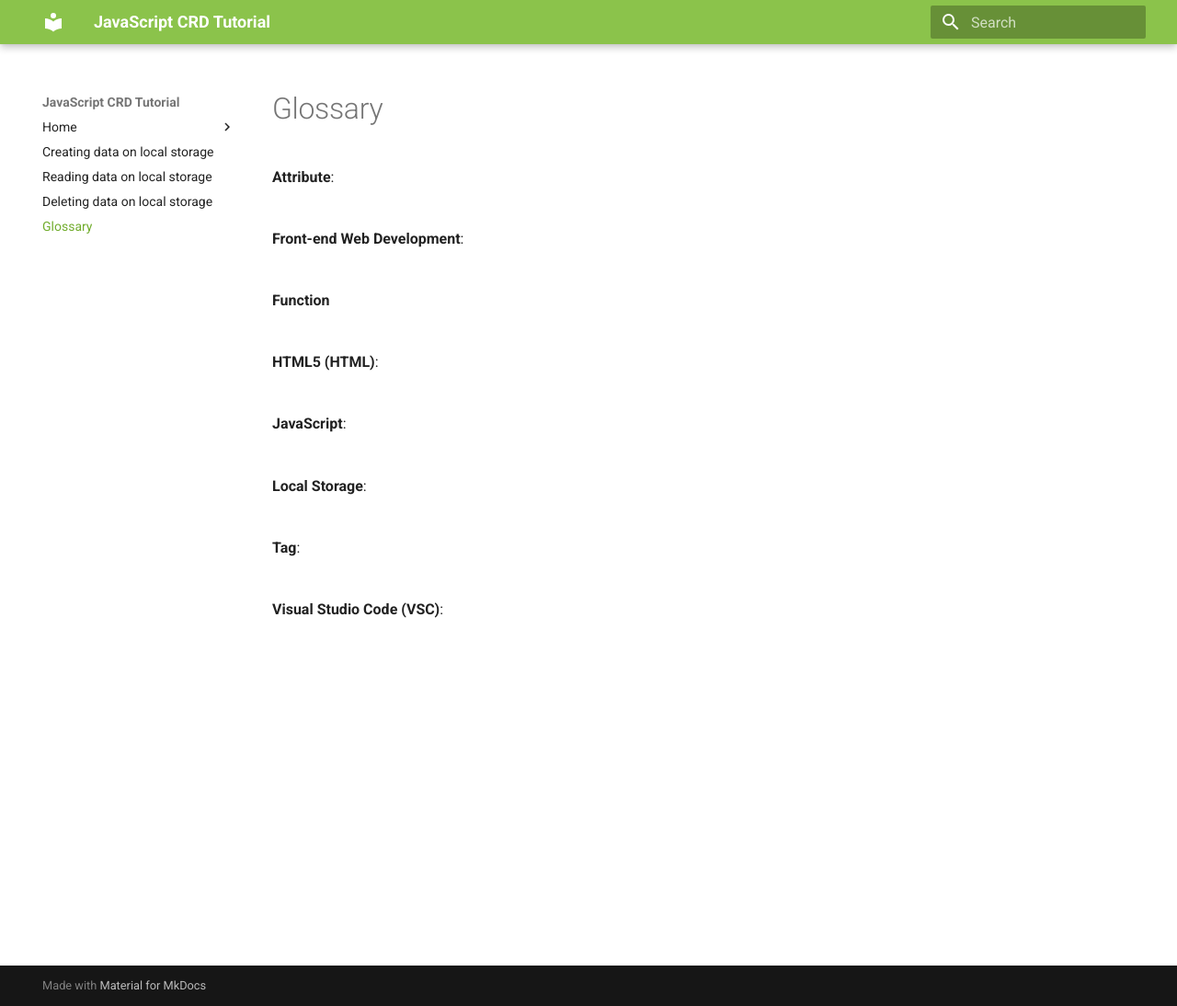
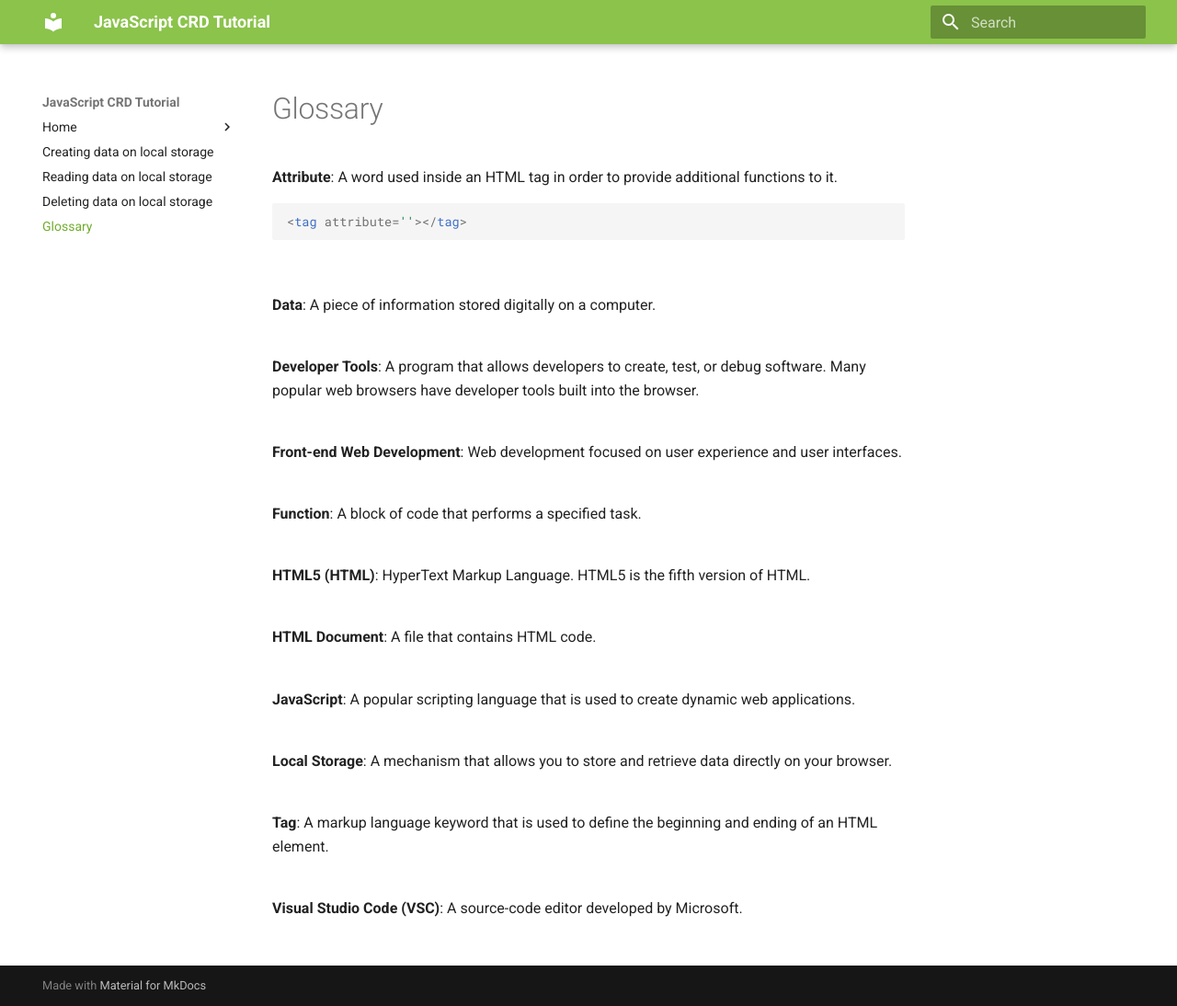
Before and after one commit to mnkhee/user-docs-project, an MkDocs documentation site: the page built from docs/glossary.md, in a window 1280 px wide and 1094 px high. Shown: the whole window at 92% size. Built offline with MkDocs 1.6.1 and Material for MkDocs 9.7.7, drawn with Linux system fonts in a browser that asks for light colours.

Commit message:
Update glossary

````diff
--- a/docs/glossary.md
+++ b/docs/glossary.md
@@ -1,25 +1,40 @@
 # Glossary
 
-**Attribute**:
+**Attribute**: A word used inside an HTML tag in order to provide additional functions to it.
+<br>
+
+```html
+<tag attribute=''></tag>
+```
+
+<br>
+
+**Data**: A piece of information stored digitally on a computer.
 <br><br>
 
-**Front-end Web Development**:
+**Developer Tools**: A program that allows developers to create, test, or debug software. Many popular web browsers have developer tools built into the browser.
 <br><br>
 
-**Function**
+**Front-end Web Development**: Web development focused on user experience and user interfaces.
 <br><br>
 
-**HTML5 (HTML)**:
+**Function**: A block of code that performs a specified task.
 <br><br>
 
-**JavaScript**:
+**HTML5 (HTML)**: HyperText Markup Language. HTML5 is the fifth version of HTML.
 <br><br>
 
-**Local Storage**:
+**HTML Document**: A file that contains HTML code.
 <br><br>
 
-**Tag**:
+**JavaScript**: A popular scripting language that is used to create dynamic web applications.
 <br><br>
 
-**Visual Studio Code (VSC)**:
+**Local Storage**: A mechanism that allows you to store and retrieve data directly on your browser.
 <br><br>
+
+**Tag**: A markup language keyword that is used to define the beginning and ending of an HTML element.
+<br><br>
+
+**Visual Studio Code (VSC)**: A source-code editor developed by Microsoft.
+<br><br>
````
